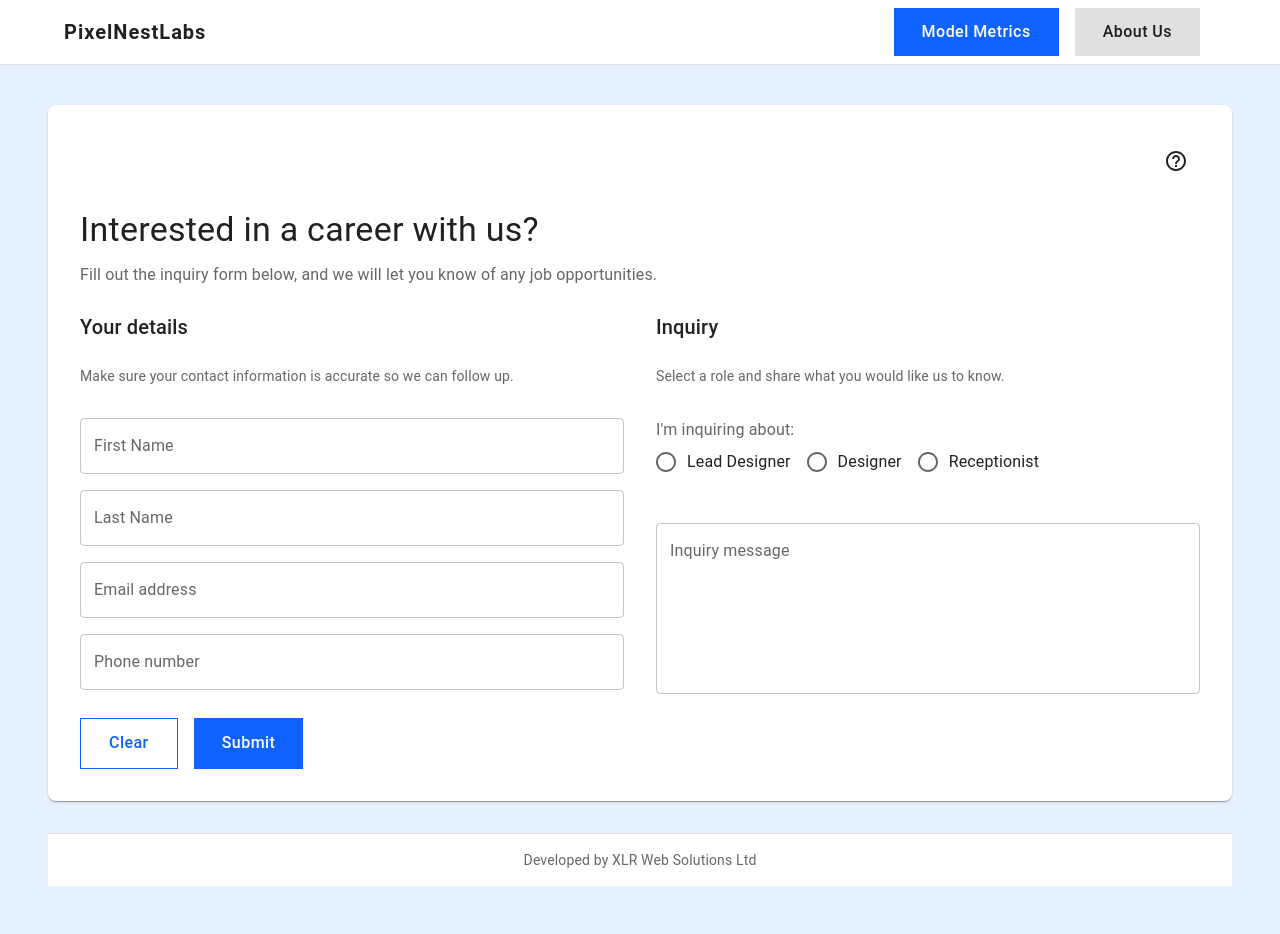
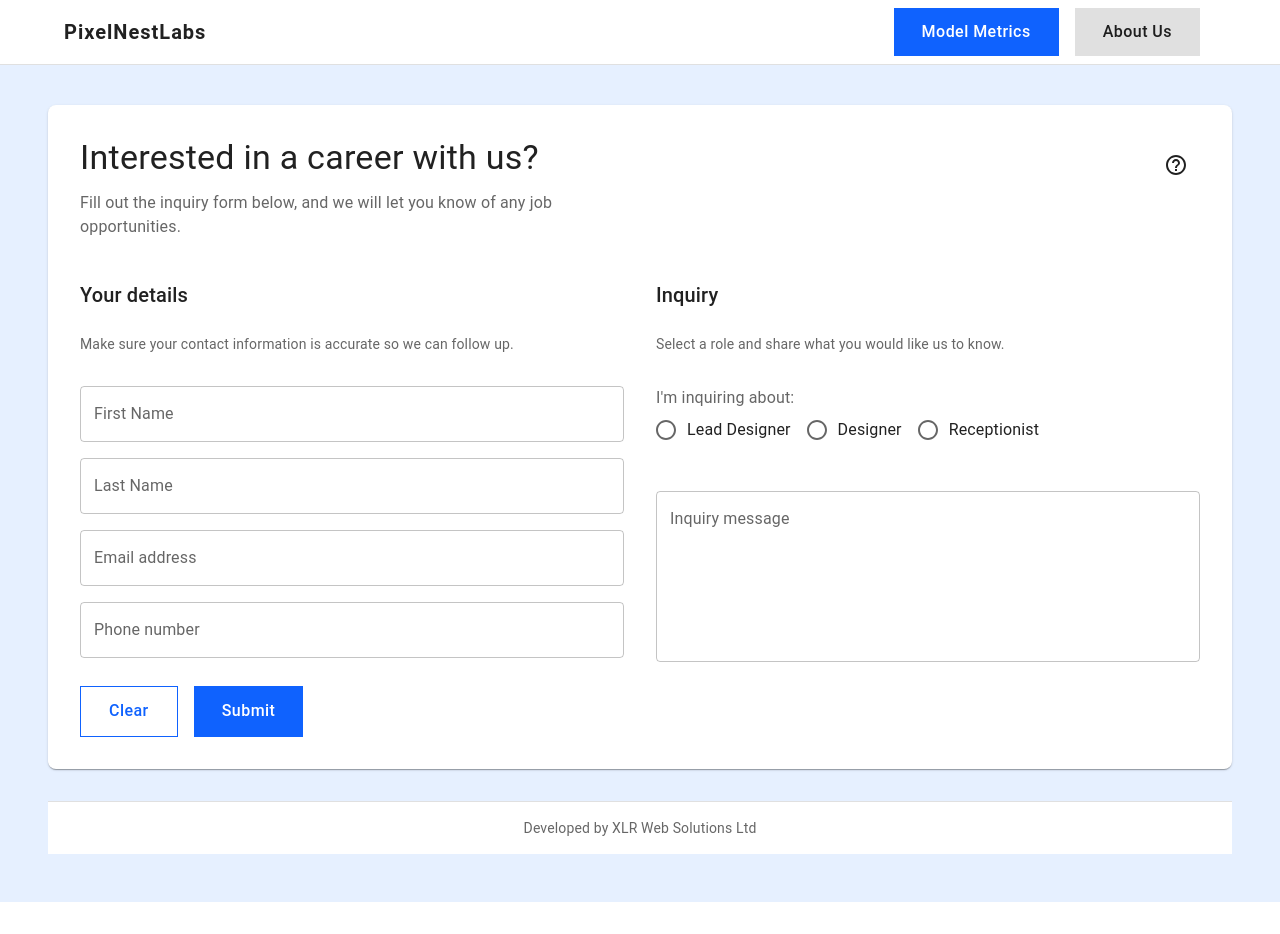
Before and after one commit to pancakeparlour/spam-detector-webapp, a React (Create React App) app in the folder frontend/: page / in a window 1280 px wide. After the commit the page ends 902 px from the top, so only its background shows below. Built offline with nearby package versions, Linux system fonts and the light colour scheme.

Commit message:
09/11 adjust some UI

```diff
--- a/frontend/src/components/InquiryForm.jsx
+++ b/frontend/src/components/InquiryForm.jsx
@@ -146,8 +146,20 @@ function InquiryForm() {
           gap: 3,
         }}
       >
+        <Box sx={{ display: 'flex', justifyContent: 'flex-end', alignItems: 'flex-start' }}>
+
+          {/* Title box */}
+          <Box sx={{ width: '50%', mb: 2 }}>
+            <Typography variant="h4" component="h2" gutterBottom>
+              Interested in a career with us?
+            </Typography>
+            <Typography variant="body1" color="text.secondary">
+              Fill out the inquiry form below, and we will let you know of any job opportunities.
+            </Typography>
+          </Box>
+
           {/* Help button at the top */}
-        <Box sx={{ display: 'flex', justifyContent: 'flex-end' }}>
+          <Box sx={{ width: '50%', display: 'flex', justifyContent: 'flex-end', pt: 0.5 }}>
             <IconButton
               color="inherit"
               size="large"
@@ -156,15 +168,6 @@ function InquiryForm() {
               <HelpOutlineIcon />
             </IconButton>
           </Box>
-
-        {/* Title box */}
-        <Box>
-          <Typography variant="h4" component="h2" gutterBottom>
-            Interested in a career with us?
-          </Typography>
-          <Typography variant="body1" color="text.secondary">
-            Fill out the inquiry form below, and we will let you know of any job opportunities.
-          </Typography>
         </Box>
 
         {/* Form Content ('Your Details' & 'Inquiry' sections)*/}
--- a/frontend/src/components/NavBar.jsx
+++ b/frontend/src/components/NavBar.jsx
@@ -123,7 +123,7 @@ function NavBar() {
                   onClick={() => {
                     if (item.label === 'About Us') setAboutUsOpen(true);
                   }}
-                  sx={{ fontWeight: 500, textTransform: 'none' }}
+                  sx={{ fontWeight: 500, textTransform: 'none', '&:hover': { backgroundColor: '#b4b4b4ff' } }}
                 >
                   {item.label}
                 </Button>
```
Lines whose indentation alone changed are shown as unchanged.
